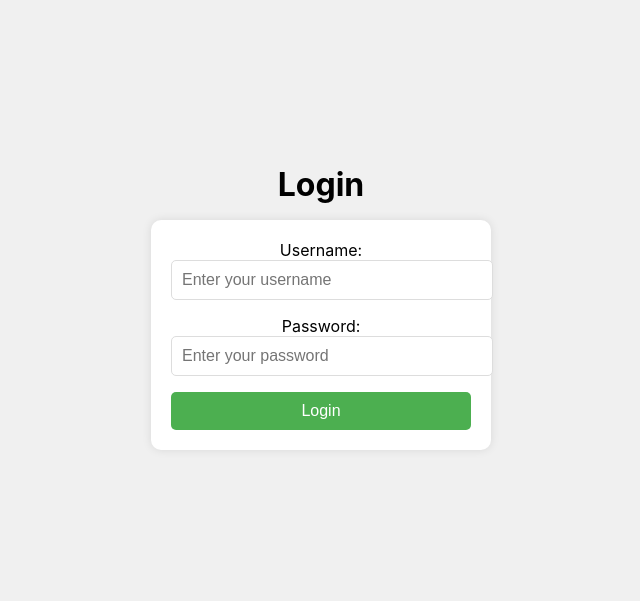
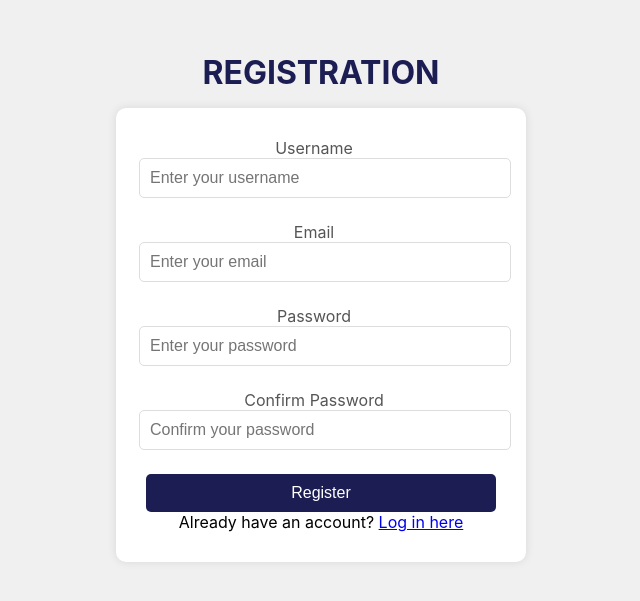
Before and after one commit to XXeniaXX/FenceLink_CS203, a React (Create React App) app in the folder FenceLink/frontend/fencelink/: page /register in a window 1280 px wide. Shown: the part 103-704 px from the top of the page, without its empty margins (319-959 px from the left). Built offline with nearby package versions, Linux system fonts and the light colour scheme.

Commit message:
added registration frontend and password validation

```diff
--- a/FenceLink/frontend/fencelink/package.json
+++ b/FenceLink/frontend/fencelink/package.json
@@ -9,7 +9,7 @@
     "react": "^18.3.1",
     "react-dom": "^18.3.1",
     "react-router-dom": "^6.26.2",
-    "react-scripts": "5.0.1",
+    "react-scripts": "^5.0.1",
     "web-vitals": "^2.1.4"
   },
   "scripts": {
--- a/FenceLink/frontend/fencelink/src/App.js
+++ b/FenceLink/frontend/fencelink/src/App.js
@@ -1,5 +1,6 @@
 import { BrowserRouter, Route, Routes } from 'react-router-dom'
 import Home from './page/home'
+import Registration from './page/registration';
 import './App.css'
 import { useEffect, useState } from 'react'
 
@@ -8,11 +9,15 @@ function App() {
   const [email, setEmail] = useState('')
 
   return (
-    <div className="App">
-       {/* Render the Home component */}
-       <Home />
-    </div>
-  )
+    <BrowserRouter>
+      <div className="App">
+        <Routes>
+          <Route path="/home" element={<Home />} />
+          <Route path="/register" element={<Registration />} />
+        </Routes>
+      </div>
+    </BrowserRouter>
+  );
 }
 
 export default App
--- a/FenceLink/frontend/fencelink/src/page/home.css
+++ b/FenceLink/frontend/fencelink/src/page/home.css
@@ -10,21 +10,25 @@
   .header {
     font-size: 2rem;
     margin-bottom: 1rem;
+    font-weight: bold;
+    color: #1C1E53;
   }
 
   .form {
     display: flex;
     flex-direction: column;
-    width: 300px;
-    padding: 20px;
+    width: 350px;
+    padding: 30px;
     border-radius: 10px;
     box-shadow: 0 0 10px rgba(0, 0, 0, 0.1);
     background-color: #fff;
   }
 
   .label {
-    margin-bottom: 1rem;
+    margin-bottom: 0.5rem;
     font-size: 1rem;
+    color: #555;
+    transform: translateX(-7px);
   }
 
   .input {
@@ -33,12 +37,13 @@
     border: 1px solid #ddd;
     font-size: 1rem;
     width: 100%;
+    margin-bottom: 1rem;
   }
 
   .button {
     padding: 10px;
     border-radius: 5px;
-    background-color: #4caf50;
+    background-color: #1C1E53;
     color: #fff;
     font-size: 1rem;
     border: none;
@@ -46,5 +51,19 @@
   }
 
   .button:hover {
-    background-color: #45a049;
+    background-color: #090a31;
   }
+
+  .error-message {
+    color: red;
+    font-size: 0.9rem;
+    margin-top: -10px;
+    margin-bottom: 10px;
+}
+
+.footer {
+    margin-top: 1rem;
+    font-size: 0.9rem;
+    color: #666;
+    margin-top: 10px;
+}
--- a/FenceLink/frontend/fencelink/src/page/home.js
+++ b/FenceLink/frontend/fencelink/src/page/home.js
@@ -1,4 +1,5 @@
 import React, { useState } from 'react';
+import { Link } from 'react-router-dom';
 import './home.css'; // Import the CSS file
 
 const Home = () => {
@@ -37,10 +38,10 @@ const Home = () => {
 
   return (
     <div className="container">
-      <h1 className="header">Login</h1>
+      <h1 className="header">LOGIN</h1>
       <form onSubmit={handleSubmit} className="form">
         <label className="label">
-          Username:
+          Username
           <input
             type="text"
             value={username}
@@ -51,7 +52,7 @@ const Home = () => {
           />
         </label>
         <label className="label">
-          Password:
+          Password
           <input
             type="password"
             value={password}
@@ -64,7 +65,12 @@ const Home = () => {
         <button type="submit" className="button">
           Login
         </button>
+        <footer classname= "footer">
+          Don't have an account? <Link to="/register">Register here</Link>
+        </footer>
       </form>
+
+
     </div>
   );
 };
--- /dev/null
+++ b/FenceLink/frontend/fencelink/src/page/registration.js
@@ -0,0 +1,162 @@
+import React, { useState } from 'react';
+import { Link } from 'react-router-dom';
+import './home.css'; // Import the CSS file
+
+const Registration = () => {
+  // State variables to hold username and password
+  const [username, setUsername] = useState('');
+  const [email, setEmail] = useState('');
+  const [password, setPassword] = useState('');
+  const [confirmPassword, setConfirmPassword] = useState('');
+  const [passwordValidation, setpasswordValidation] = useState('');
+  const [matchPassword, setmatchPassword] = useState('');
+  const [emailValidation, setEmailValidation] = useState('');
+
+  const handleSubmit = async (e) => {
+    e.preventDefault(); // Prevent the default form submission
+    console.log('Username:', username);
+    console.log('Email:', email);
+    console.log('Password:', password);
+    console.log('Confirm Password:', confirmPassword);
+    console.log('Password Validation:', passwordValidation);
+    console.log('Password Match:', matchPassword);
+    console.log('Email Validation:', emailValidation);
+
+    if (passwordValidation || matchPassword) {
+        // If there are validation messages, do not proceed with registration
+        return;
+    }
+
+    await handleRegistration(); // Call the registration function
+  };
+
+  const handleRegistration = async () => {
+    const response = await fetch('http://localhost:5000/register', {
+      method: 'POST',
+      headers: {
+        'Content-Type': 'application/json',
+      },
+      body: JSON.stringify({ username, email, password, confirmPassword}),
+    });
+
+    if (response.ok) {
+      alert('Registration successful!');
+      console.log('Registration successful');
+    } else {
+      // Handle error
+      const errorText = await response.text();
+      alert('Registration failed: ' + errorText);
+      console.error('Registration failed');
+    }
+  };
+
+  function validatePassword(password) {
+    const minLength = 8;
+    const hasSpecialCharacter = /[!@#$%^&*(),.?":{}|<>]/.test(password);
+    const hasUppercase = /[A-Z]/.test(password);
+    const hasNumber = /[0-9]/.test(password);
+
+    if (password.length < minLength) {
+      return "Password is too short. It must be at least 8 characters.";
+    } else if (!hasSpecialCharacter) {
+      return "Password must contain at least one special character.";
+    } else if (!hasUppercase) {
+      return "Password must contain at least one uppercase character.";
+    } else if (!hasNumber) {
+      return "Password must contain at least one number.";
+    } else {
+      return "";
+    }
+  }
+
+  function passwordMatch(confirmPassword) {
+    if (password !== confirmPassword) {
+      return "Passwords do not match.";
+    } else {
+      return "";
+    }
+  }
+
+  function validateEmail(email) {
+    const validEmail = /^([a-zA-Z0-9._%-]+@[a-zA-Z0-9.-]+\.[a-zA-Z]{2,6})*$/;
+
+    if (!validEmail.test(email)) {
+      return "Please enter a valid email address.";
+    } else {
+      return "";
+    }
+  }
+
+  return (
+    <div className="container">
+      <h1 className="header">REGISTRATION</h1>
+      <form onSubmit={handleSubmit} className="form">
+        <label className="label">
+          Username
+          <input
+            type="text"
+            value={username}
+            onChange={(e) => setUsername(e.target.value)}
+            className="input"
+            placeholder="Enter your username"
+            required
+          />
+        </label>
+        <label className="label">
+          Email
+          <input
+            type="email"
+            value={email}
+            onChange={(e) => {setEmail(e.target.value); setEmailValidation(
+                validateEmail(e.target.value));}}
+            className="input"
+            placeholder="Enter your email"
+            required
+          />
+        </label>
+        {emailValidation && (
+          <p className="error-message">{emailValidation}</p>
+        )}
+        <label className="label">
+          Password
+          <input
+            type="password"
+            value={password}
+            onChange={(e) => {setPassword(e.target.value); setpasswordValidation(
+                validatePassword(e.target.value));}}
+            className="input"
+            placeholder="Enter your password"
+            required
+          />
+        </label>
+        {passwordValidation && (
+          <p className="error-message">{passwordValidation}</p>
+        )}
+        <label className="label">
+          Confirm Password
+          <input
+            type="password"
+            value={confirmPassword}
+            onChange={(e) => {setConfirmPassword(e.target.value); setmatchPassword(
+                passwordMatch(e.target.value));}}
+            className="input"
+            placeholder="Confirm your password"
+            required
+          />
+        </label>
+        {matchPassword && (
+          <p className="error-message">{matchPassword}</p>
+        )}
+        <button type="submit" className="button">
+          Register
+        </button>
+        <footer classname= "footer">
+            Already have an account? <Link to="/home">Log in here</Link>
+        </footer>
+      </form>
+
+    </div>
+  );
+};
+
+export default Registration;
```
Also changed, not shown: 1 other file (tests, documents, lock files or other folders).
